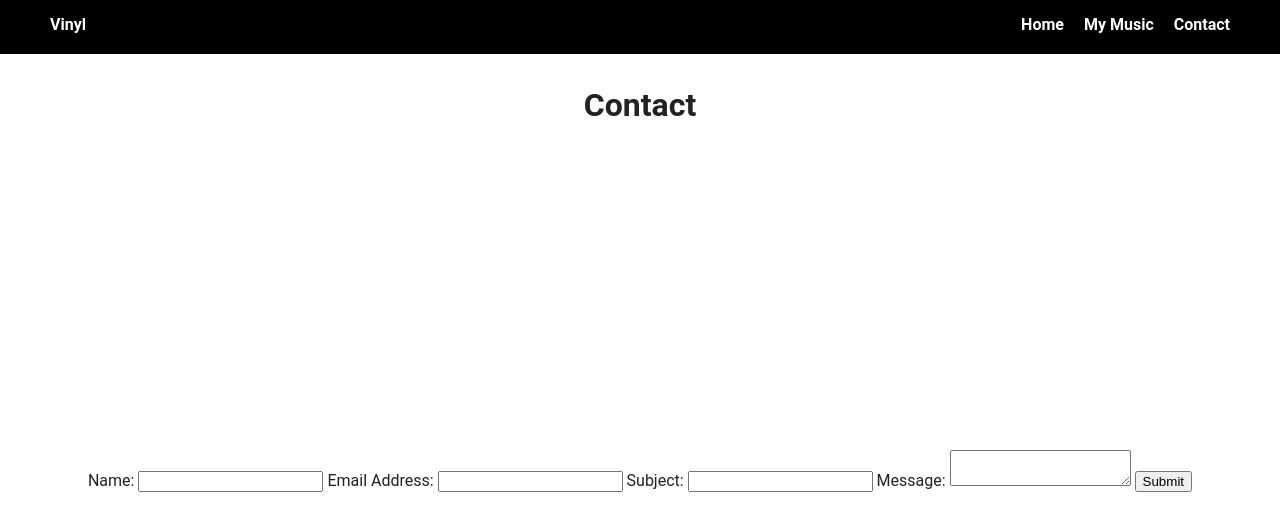
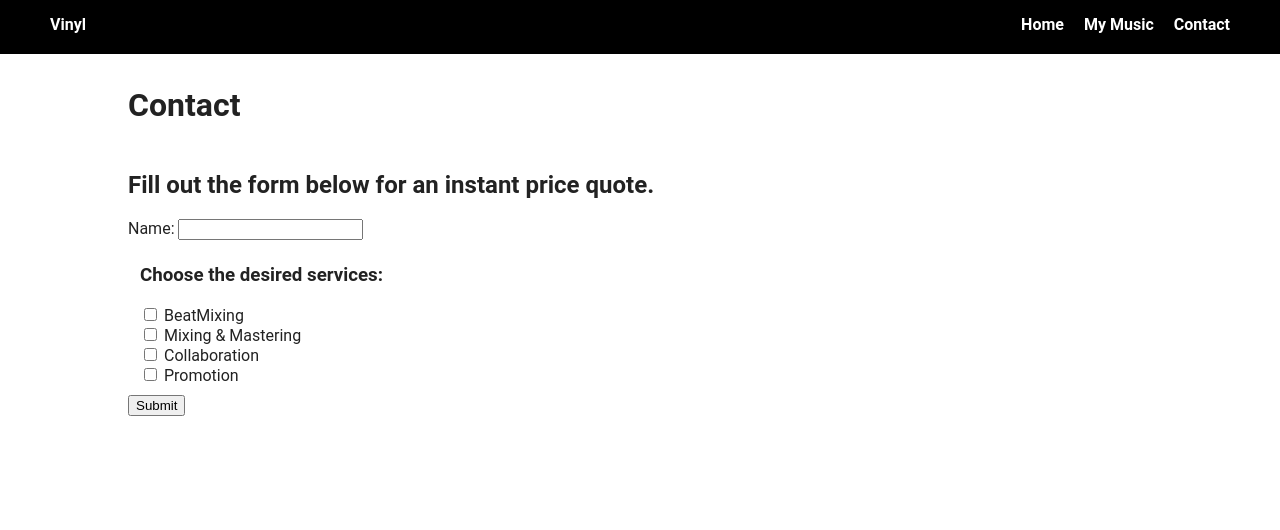
Before and after one commit to TPrice22/Vinyl, a plain HTML site: page contact.html in a window 1280 px wide. Drawn offline with Linux system fonts and the light colour scheme.

Commit message:
Updating .js file

```diff
--- a/contact.html
+++ b/contact.html
@@ -2,7 +2,7 @@
 <html lang="en-US">
     <head>
         <title>Vinyl Music Production</title>
-        <link rel="stylesheet" href="css/styles.css">
+        <link rel="stylesheet" href="css/inside_style.css">
     </head>
         <div class="main-nav">
             <ul class="nav">
@@ -15,9 +15,49 @@
         <body>
             <header>
                 <h1>Contact</h1>
+            </header>
+            <h2>Fill out the form below for an instant price quote.</h2>
+            <form onsubmit="submitForm(event)">
+                <label for="name">Name: </label>
+                    <input id="name" type="text" />
 
-            </header>
-            <form>
+                    <fieldset>
+                        <h3>Choose the desired services:</h3>
+                        <div>
+                          <input type="checkbox" id="BeatMix" name="service" value="30">
+                          <label for="BeatMix">BeatMixing</label>
+                        </div>
+                        <div>
+                          <input type="checkbox" id="MixMaster" name="service" value="70">
+                          <label for="MixMaster">Mixing & Mastering</label>
+                        </div>
+                        <div>
+                            <input type="checkbox" id="Collab" name="service" value="40">
+                            <label for="Collab">Collaboration</label>
+                        </div>
+                        <div>
+                            <input type="checkbox" id="Promotion" name="service" value="20">
+                            <label for="Promotion">Promotion</label>
+                        </div>
+                      </fieldset>
+                <!-- <ul>
+                    <li><label for="services">Services Available:</label></li>
+                    <p style="italic">(check the services that interest you then click "Submit")</p>
+
+                    <li><label for="BeatMix">Beat Mixing</label>
+                    <input id="BeatMix" type="checkbox" value=30 /></li>
+
+                    <li><label for="MixMaster"> Mixing & Mastering</label>
+                        <input id="MixMaster" type="checkbox" /></li>
+
+                    <li><label for="Collab">Collaboration</label>
+                    <input id="Collab" type="checkbox" /></li>
+                </ul> -->
+                <input type="submit" value="Submit" />
+            </form>
+
+              <div id="message"></div>
+            <!-- <form>
 
                 <label for="name">Name:</label>
                 <input type="text" id="name" name="user_name">
@@ -32,6 +72,7 @@
                 <textarea id="message" name="message"></textarea>
 
                 <input type="button" value="Submit">
-            </form>
+            </form>  -->
+            <script src="js/script.js"></script>
         </body>
 </html>
--- a/css/styles.css
+++ b/css/inside_style.css
@@ -1,9 +1,8 @@
 /* Global Layout Set-up */
 * {
     box-sizing: border-box;
+    text-align: left;
   }
-
-
 
 .main-nav {
     width: 100%;
@@ -38,14 +37,22 @@
 
   header {
     text-align: center;
-
+    line-height: 1.5;
     background-size: cover;
     overflow: hidden;
     padding-top: 60px;
+    margin-left: 10vw;
   }
-  header {
-    line-height: 1.5;
+
+  form, h2 {
+    margin-left: 10vw;
   }
+
+  fieldset {
+    display: block;
+    margin: 0;
+    border: none;
+}
 
 li {
     text-decoration: none;
@@ -66,7 +73,7 @@ body {
     text-align: center;
     font-family: 'Roboto', sans-serif;
     color: #222;
-    background: url('images/keyboard.jpg') no-repeat top center ;
+    /* background: url('../images/keyboard.jpg') no-repeat top center ; */
   }
 
   footer {
@@ -101,7 +108,7 @@ body {
         margin: 0 auto;
     }
 
-    header {
+    /* header { */
       min-height: 450px;
     }
 
--- a/js/script.js
+++ b/js/script.js
@@ -0,0 +1,26 @@
+
+function submitForm(event) {
+    // Prevent form from trying to send to server
+    event.preventDefault();
+    // Grab element by ID
+    const messageElement = document.getElementById("message");
+    // Get values from form text inputs
+    const name = document.getElementById("name").value;
+    // Get values from form checkboxes
+    function getPrices(service) {
+        if label:checked {
+            return = value;
+            const BeatMix = document.getElementById("service").value;
+            const BeatMix = parseInt(BeatMix);
+        }
+
+    }
+    // const BeatMixOutput = parseInt(BeatMix);
+    // const MixMasterOutput = parseInt(MixMaster);
+    // const CollabOutput = parseInt(Collab);
+    // const PromotionOutput = parseInt(Promotion);
+    // const priceQuote = BeatMixOutput + MixMasterOutput + CollabOutput + PromotionOutput;
+
+    // Set message to greet `name`
+    messageElement.innerHTML = `Hello, ${name}. The estimate for the desired services is ${priceQuote}.`;
+}
```
